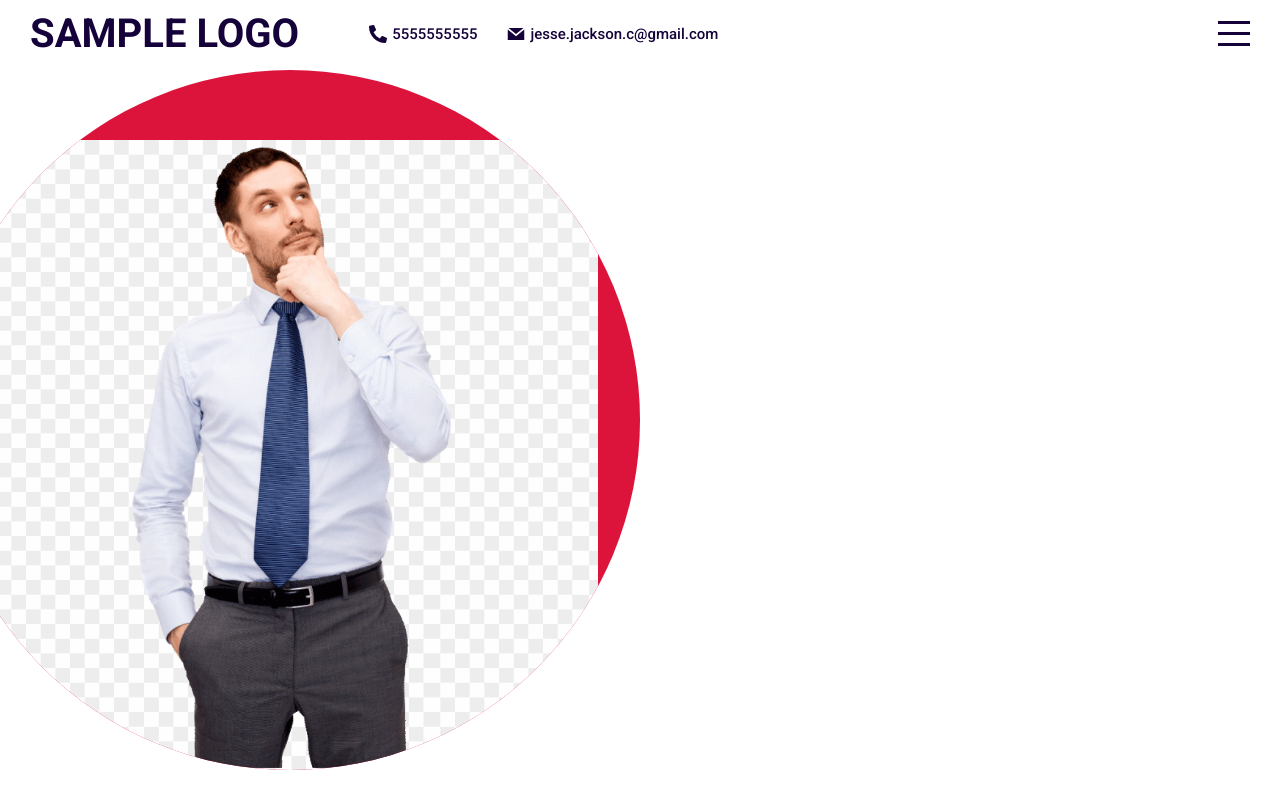
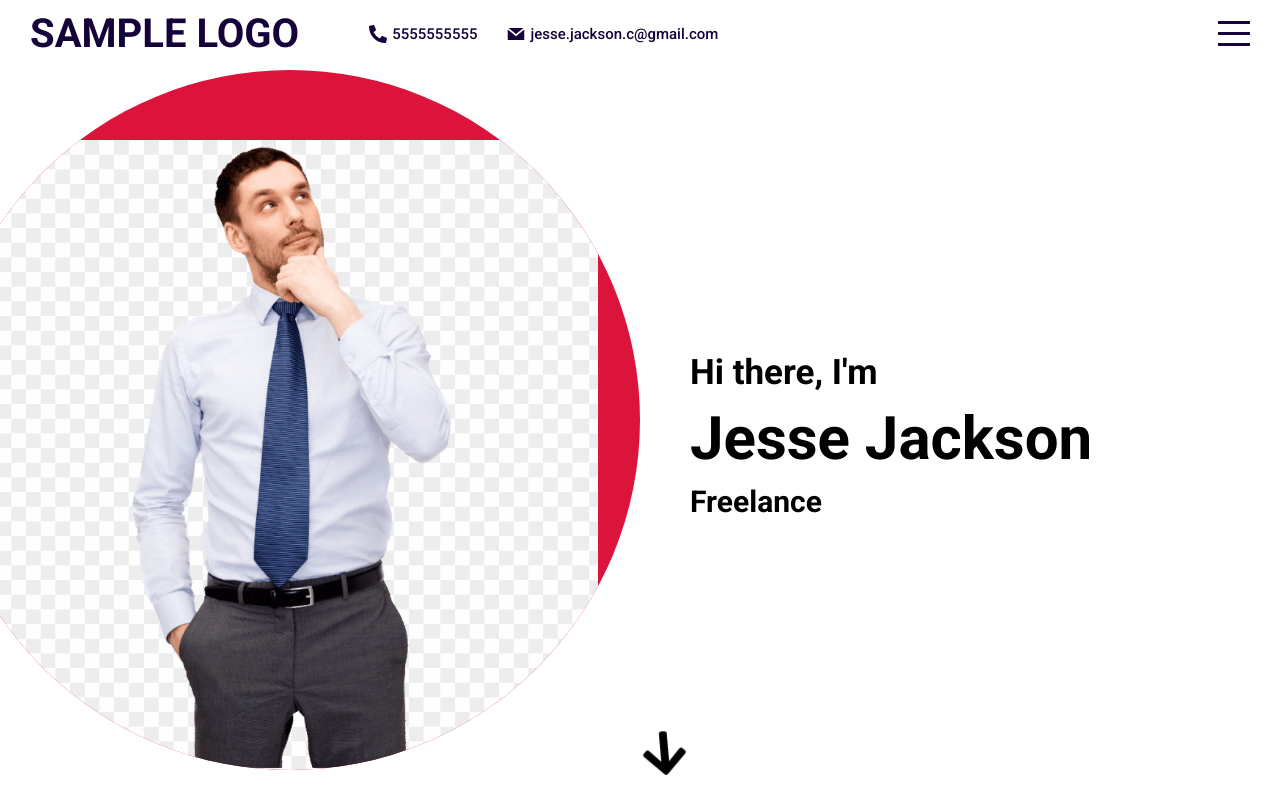
Before and after one commit to JesseJ713/template-portfolio, a React (Create React App) app: page / in a window 1280 px wide. Built offline with nearby package versions, Linux system fonts and the light colour scheme.

Commit message:
Added text to intro page and heavily animated arrow that navigates to portfolio

```diff
--- a/src/components/intro/Intro.jsx
+++ b/src/components/intro/Intro.jsx
@@ -1,15 +1,27 @@
 import React from 'react';
 import './intro.scss';
+import { FaArrowDown } from 'react-icons/fa';
 
 export default function Intro() {
     return (
         <div className='intro' id='intro'>
             <div className='left'>
-                <div className="imgContainer">
+                <div className='imgContainer'>
                     <img src='assets/thinking-man.png' alt='' />
                 </div>
             </div>
-            <div className='right'></div>
+            <div className='right'>
+                <div className='wrapper'>
+                    <h2>Hi there, I'm</h2>
+                    <h1>Jesse Jackson</h1>
+                    <h3>
+                        Freelance<span></span>
+                    </h3>
+                </div>
+                <a href='#portfolio' alt=''>
+                    <FaArrowDown />
+                </a>
+            </div>
         </div>
     );
 }
--- a/src/components/intro/intro.scss
+++ b/src/components/intro/intro.scss
@@ -2,7 +2,7 @@
     background-color: white;
     display: flex;
 
-    .left{
+    .left {
         flex: 0.5;
         overflow: hidden;
 
@@ -16,12 +16,65 @@
             justify-content: center;
             float: right;
 
-            img{
+            img {
                 height: 90%;
             }
         }
     }
-    .right{
+    .right {
         flex: 0.5;
+        position: relative;
+
+        .wrapper {
+            width: 100%;
+            height: 100%;
+            padding-left: 50px;
+            display: flex;
+            flex-direction: column;
+            justify-content: center;
+
+            h1 {
+                font-size: 60px;
+                margin: 10px 0;
+            }
+            h2 {
+                font-size: 35px;
+            }
+            h3 {
+                font-size: 30px;
+            }
+        }
+
+        a {
+            position: absolute;
+            bottom: 10px;
+            font-size: 50px;
+            color: inherit;
+            // left: 50%;
+            animation: arrowWiggle 2s infinite;
+            transition: all 2s ease;
+        }
+
+        @keyframes arrowWiggle {
+            0% {
+                transform: rotate(0deg);
+            }
+
+            25% {
+                transform: rotate(-10deg);
+            }
+
+            50% {
+                transform: rotate(20deg);
+            }
+
+            75% {
+                transform: rotate(-5deg);
+            }
+
+            100% {
+                transform: rotate(0deg);
+            }
+        }
     }
 }
```
